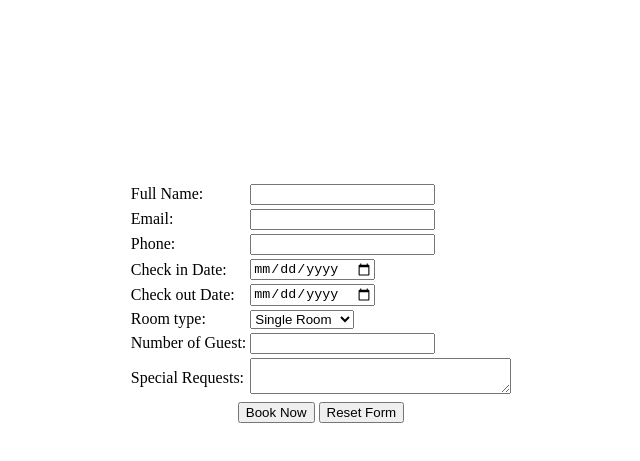
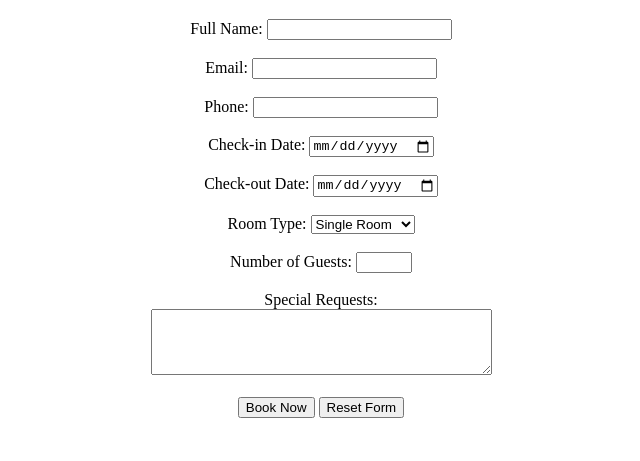
Before and after one commit to masoodhamza07/Code, a plain HTML site: page experiment4.html in a window 1280 px wide. Shown: the part 61-522 px from the top of the page, without its empty margins (319-959 px from the left). Drawn offline with Linux system fonts and the light colour scheme.

Commit message:
Update experiment4.html

```diff
--- a/experiment4.html
+++ b/experiment4.html
@@ -1,71 +1,50 @@
 <!DOCTYPE html>
-<html lang="en">
+<html>
 <head>
-  <meta charset="UTF-8">
-  <meta name="viewport" content="width=device-width, initial-scale=1.0">
-  <title>Hotel Room Booking Form</title>
+<title>Hotel Room Booking Form</title>
 </head>
 <body>
-<center>
-   <h1>Hotel Room Booking Form</h1>
- <Form>
-  <table>
-    <tr>
-        <td>Full Name:</td>
-        <td><input type="text">  </td>
-    </tr>
-
-    <br>
-    <tr>
-        <td>Email:</td>
-        <td><input type="text"> </td>
-    </tr>
-    <br>
-    <tr>
-         <td>Phone:</td>
-         <td><input type="nmuber"> </td>
-    </tr>
-    <br>
-    <tr>
-        <td>Check in Date:</td>
-        <td><input type="date"></td>
-    </tr>
-    <br>
-    <tr>
-        <td>Check out Date:</td>
-       <td> <input type="date"> </td>
-    </tr>
-    <br>
-    <tr>
-      <td>Room type:</td>
-      <td>
-        <select name="roomtype">
-          <option>Single Room</option>
-          <option>Double Room</option>
-        </select>
-      </td>
-    </tr>
-    <br>
-    <tr>
-        <td>Number of Guest:</td>
-        <td><input type="number" min="1"></td>
-    </tr>
-    <br>
-    <tr>
-        <td>Special Requests:</td><br>
-        <td>
-         <textarea name="requests" rows="2" cols="30" ></textarea>
-        </td>
-    </tr>
-    <br>
-    <tr>
-      <td colspan="2" align="center" >
-        <input type="Submit" value="Book Now" >
-        <input type="reset" value="Reset Form">
-      </td>
-    </tr>
-  </table>
- </Form>
-</center>
+<h1 align="center">Hotel Room Booking Form</h1>
+<form action="#" method="post" align="center">
+<!-- Name -->
+<label for="fullname">Full Name:</label>
+<input type="text" id="fullname" name="fullname" required>
+<br><br>
+<!-- Email -->
+<label for="email">Email:</label>
+<input type="email" id="email" name="email" required>
+<br><br>
+<!-- Phone -->
+<label for="phone">Phone:</label>
+<input type="tel" id="phone" name="phone" required>
+<br><br>
+<!-- Check-in & Check-out -->
+<label for="checkin">Check-in Date:</label>
+<input type="date" id="checkin" name="checkin">
+<br><br>
+<label for="checkout">Check-out Date:</label>
+<input type="date" id="checkout" name="checkout">
+<br><br>
+<!-- Room Type -->
+<label for="room">Room Type:</label>
+<select id="room" name="room">
+<option value="single">Single Room</option>
+<option value="double">Double Room</option>
+<option value="deluxe">Deluxe Room</option>
+<option value="suite">Suite</option>
+</select>
+<br><br>
+<!-- Number of Guests -->
+<label for="guests">Number of Guests:</label>
+<input type="number" id="guests" name="guests" min="1" max="10">
+<br><br>
+<!-- Special Requests -->
+<label for="requests">Special Requests:</label><br>
+<textarea id="requests" name="requests" rows="4" cols="40"></textarea>
+<br><br>
+<!-- Buttons -->
+<input type="submit" value="Book Now">
+<input type="reset" value="Reset Form">
+</form>
 </body>
 </html>
```
